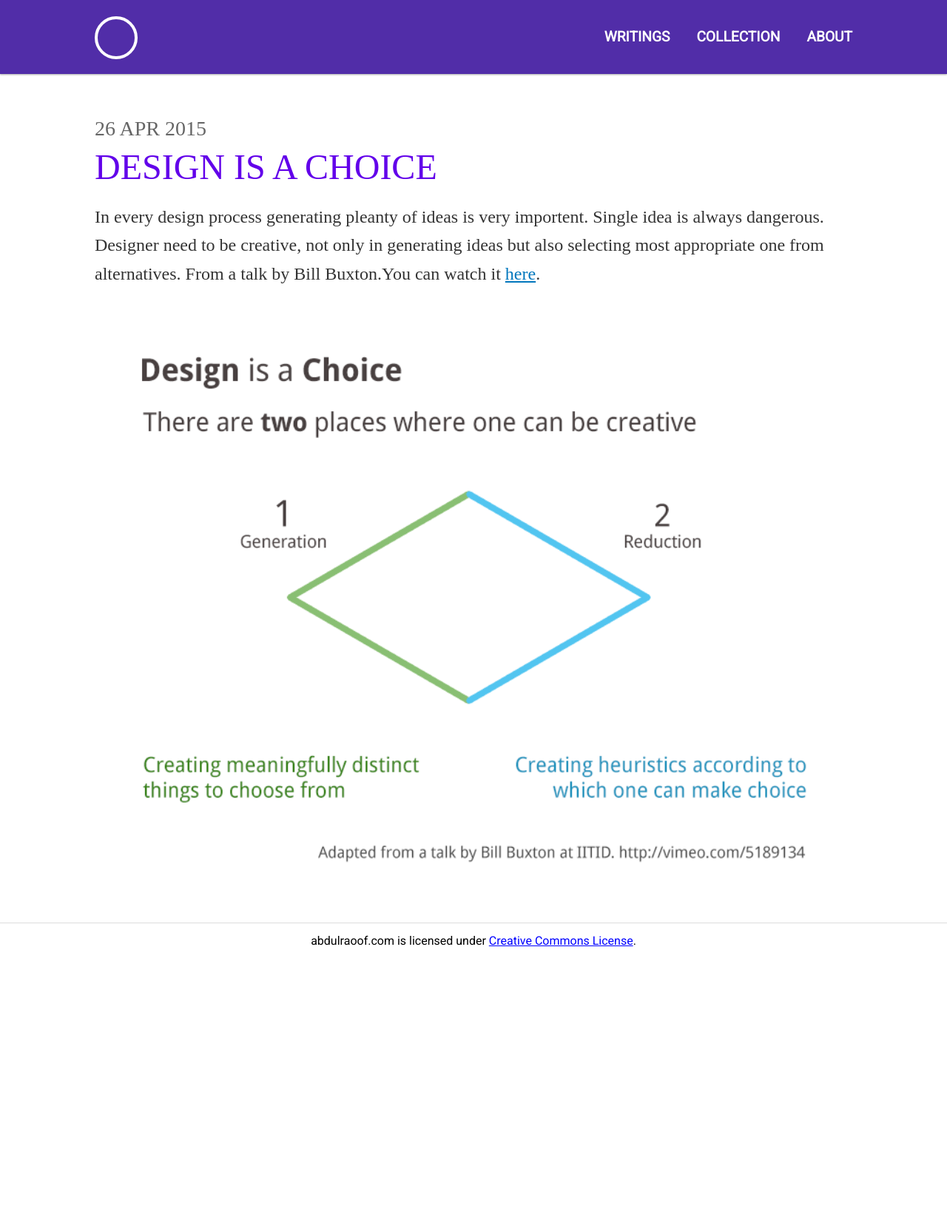
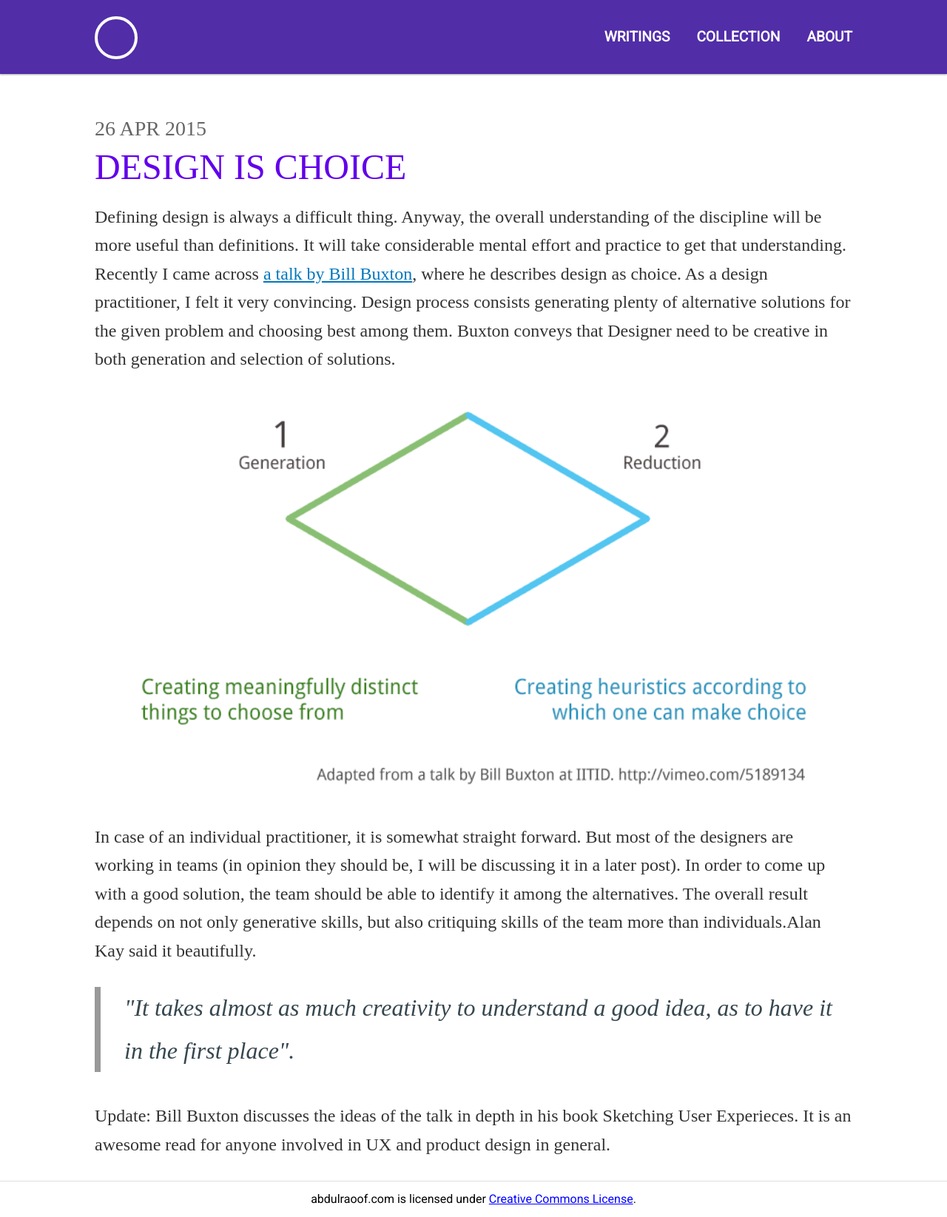
Before and after one commit to abdulraoof/abdulraoof.github.io, a Jekyll site: the page built from _posts/2015-04-26-design-is-a-choice.md, in a window 1280 px wide. Shown: the whole page at 74% size. Built offline with Jekyll 4.4.1, drawn with Linux system fonts in a browser that asks for light colours; nearby versions of some CDN libraries; some web fonts are replaced; before the commit the page ends 1296 px from its top, so only the background shows below that.

Commit message:
refracted posts , added quote style

```diff
--- a/_posts/2015-04-26-design-is-a-choice.md
+++ b/_posts/2015-04-26-design-is-a-choice.md
@@ -1,13 +1,22 @@
 ---
 
-title: Design is a Choice
+title: Design is Choice
 layout: post
 
 ---
 
 <p class="post_text">
-In every design process generating pleanty of ideas is very importent. Single idea is always
-dangerous. Designer need to be creative, not only in generating ideas but also selecting most appropriate one from alternatives.
-From a talk by Bill Buxton.You can watch it <a href="https://vimeo.com/5189134">here</a>.
+Defining design is always a difficult thing. Anyway, the overall understanding of the  discipline will be more useful than definitions.
+It will take considerable mental effort and practice to get that understanding. Recently I came across <a href="https://vimeo.com/5189134">a talk by Bill Buxton</a>, where he describes design as choice. As a design practitioner, I felt it very convincing.
+Design process consists generating plenty of alternative solutions for the given problem and choosing best among them.
+Buxton conveys that Designer need to be creative in both  generation and selection of solutions.
+<img src="/assets/images/post_images/generationandreduction.png">
+In case of an individual practitioner, it is somewhat straight forward. But most of the designers are working in teams (in opinion they should be, I will be discussing it in a later post). In order to come up with a good solution, the team should be able to identify it among the alternatives. The overall result depends on not only generative skills, but also critiquing skills of the team more than individuals.Alan Kay said it beautifully.
 </p>
-<img src="/assets/images/post_images/generationandreduction.png">
+<p>
+    <div class="quote">"It takes almost as much creativity to understand a good idea, as to have it in the first place".
+    </div>
+</p>
+<p>
+Update: Bill Buxton discusses the ideas of the talk in depth in his book Sketching User Experieces. It is an awesome read for anyone involved in UX and product design in general.
+</p>
--- a/css/desktop.css
+++ b/css/desktop.css
@@ -42,6 +42,16 @@ footer p a {
     line-height: 1.6em;
     margin-bottom: 1.25em;
 }
+
+.quote {
+    font-size: 2em;
+    font-style: italic;
+    line-height: 1.8em;
+    color: #37474F;
+    margin-bottom: 1.25em;
+    border-left: solid .25em #999;
+    padding-left: 1em;
+}
 #content #post h3 {
     font-size: 2em;
 }
--- a/css/main.css
+++ b/css/main.css
@@ -171,6 +171,15 @@ ol li {
     margin-bottom: 0.5em;
     line-height:1.6em;
 }
+.quote {
+    font-size: 1.2em;
+    color: #37474F;
+    font-style: italic;
+    line-height: 1.8em;
+    border-left: solid .25em #999;
+    padding-left: 0.8em;
+
+}
 /******************* home *********************/
 #content #about {
 
```
Also changed, not shown: _posts/2015-04-26-designers-mind.html (+4 -4 lines), assets/images/iam.png, assets/images/post_images/designmind.png, assets/images/post_images/generationandreduction.png.
